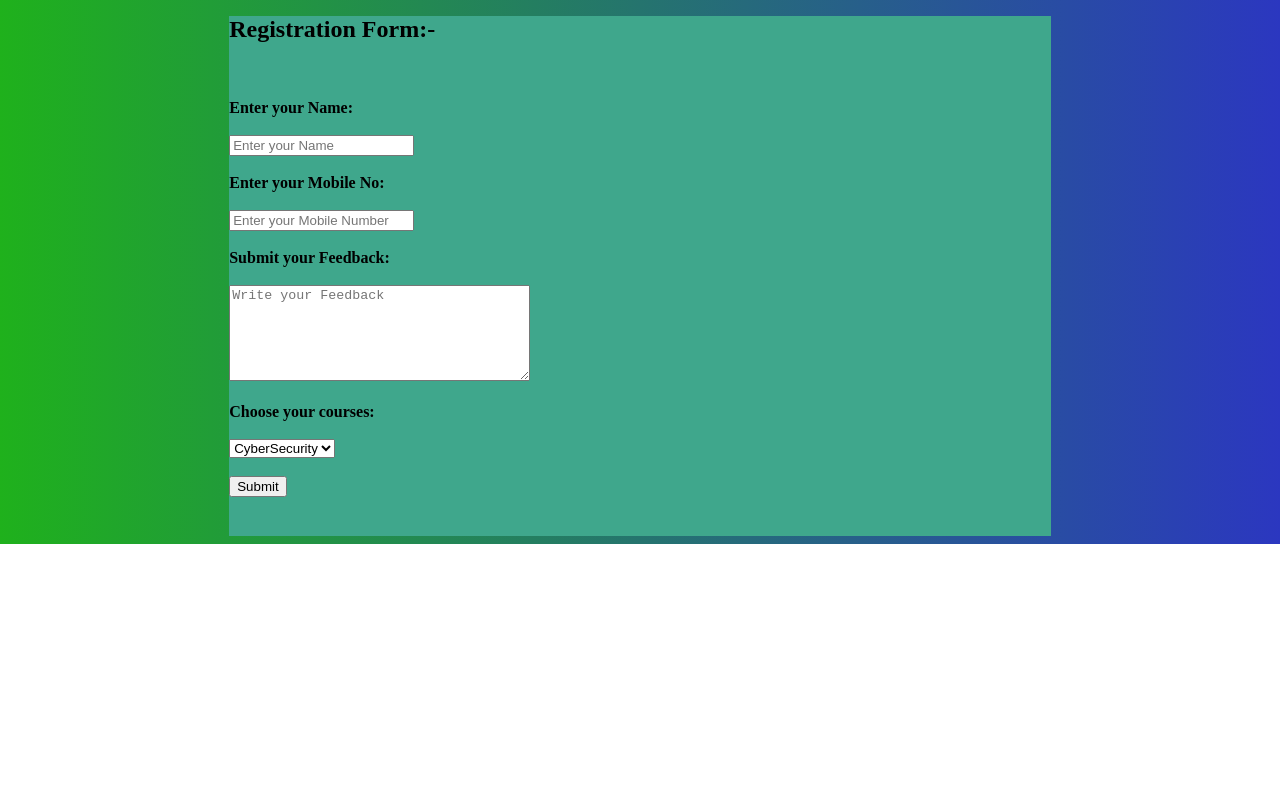
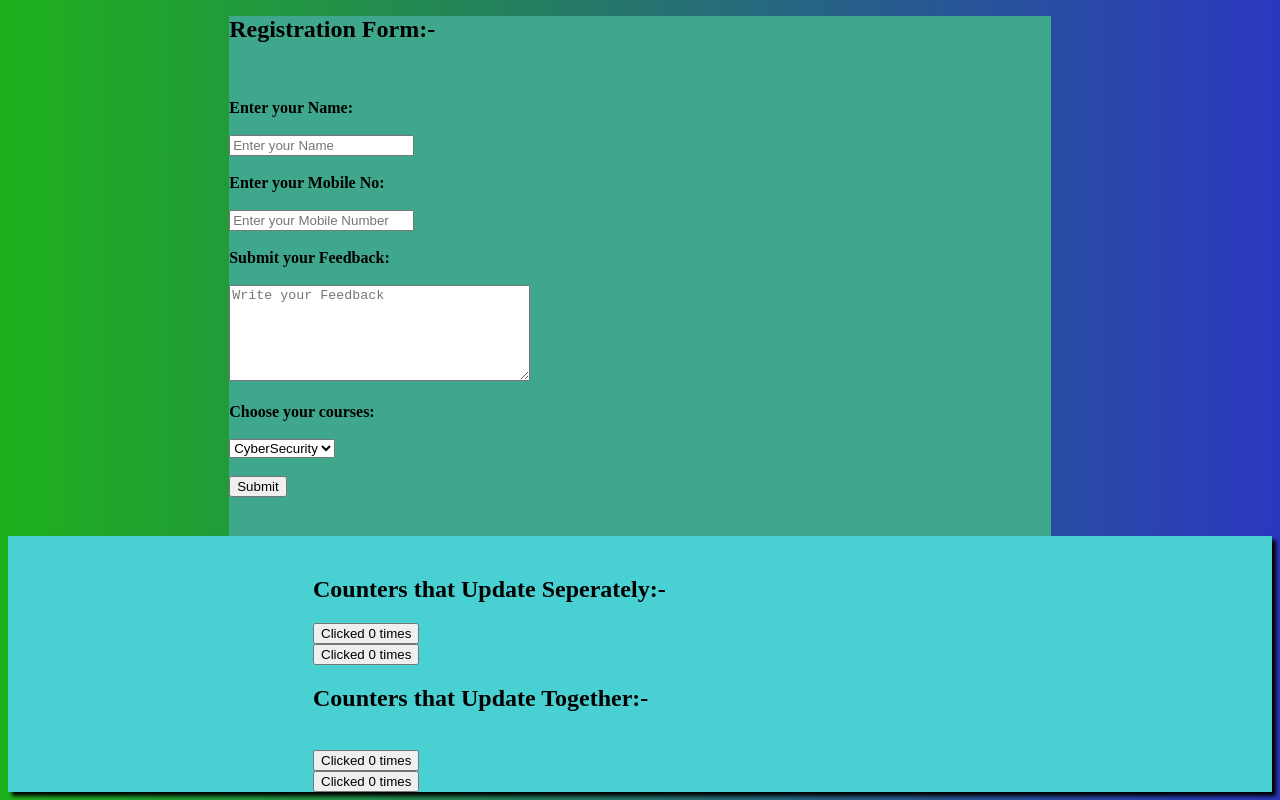
Before and after one commit to NavneetOrion/React-Work, a React (Create React App) app: page / in a window 1280 px wide. Shown: the part 2894-3694 px from the top of the page. Before the commit the page ends 3438 px from the top, so only its background shows below. Built offline with nearby package versions, Linux system fonts and the light colour scheme.

Commit message:
Adding Counters with hooks

```diff
--- a/public/style.css
+++ b/public/style.css
@@ -65,3 +65,12 @@
     width:40%;
     background-color: #44a177;
 }
+
+.Counter{
+    margin:auto;
+    padding-left: 305px;
+    padding-top: 20px;
+    background-color: #48d0d2;
+    box-shadow: 4px 4px 4px;
+
+}
--- /dev/null
+++ b/src/AnotherButton.jsx
@@ -0,0 +1,18 @@
+import React, { useState } from 'react';
+function AnotherButton(){
+  const [updated,setUpdated]=useState(0)
+
+  function HandleClick(){
+    setUpdated(updated + 1)
+  }
+
+  return(<>
+  <div>
+    <button onClick = {HandleClick}>Clicked {updated} times</button><br/>
+    <button onClick = {HandleClick}>Clicked {updated} times</button><br/>
+  </div>
+
+  </>)
+}
+
+export default AnotherButton;
--- /dev/null
+++ b/src/Counter.jsx
@@ -0,0 +1,33 @@
+import React, { useState } from 'react';
+import AnotherButton from './AnotherButton';
+
+function Counter(){
+    const [count,setCount] = useState(0);
+    const [counter,setCounter]=useState(0);
+
+    function HandleClick(){
+        setCount(count + 1);
+    }
+
+    function AnotherClick(){
+        setCounter(counter + 1)
+    }
+
+    return(
+        <>
+
+        <div className='Counter'>
+        <h2>Counters that Update Seperately:-</h2>
+            <button type="button" onClick={HandleClick}>Clicked {count} times</button><br/>
+            <button type="button" onClick={AnotherClick}>Clicked {counter} times</button><br/>
+
+        <h2>Counters that Update Together:-</h2><br/>
+        <AnotherButton />
+
+        </div>
+
+        </>
+    )
+}
+
+export default Counter;
--- a/src/index.js
+++ b/src/index.js
@@ -12,6 +12,7 @@ import Events from './Events';
 import Hooks from './Hooks';
 import Forms from './Forms';
 import NewForm from './NewForm';
+import Counter from './Counter';
 
 const comment = {
   date: new Date().toDateString(),
@@ -43,6 +44,8 @@ root.render(
 
     <NewForm/>
 
+    <Counter/>
+
   </>
 
 
```
